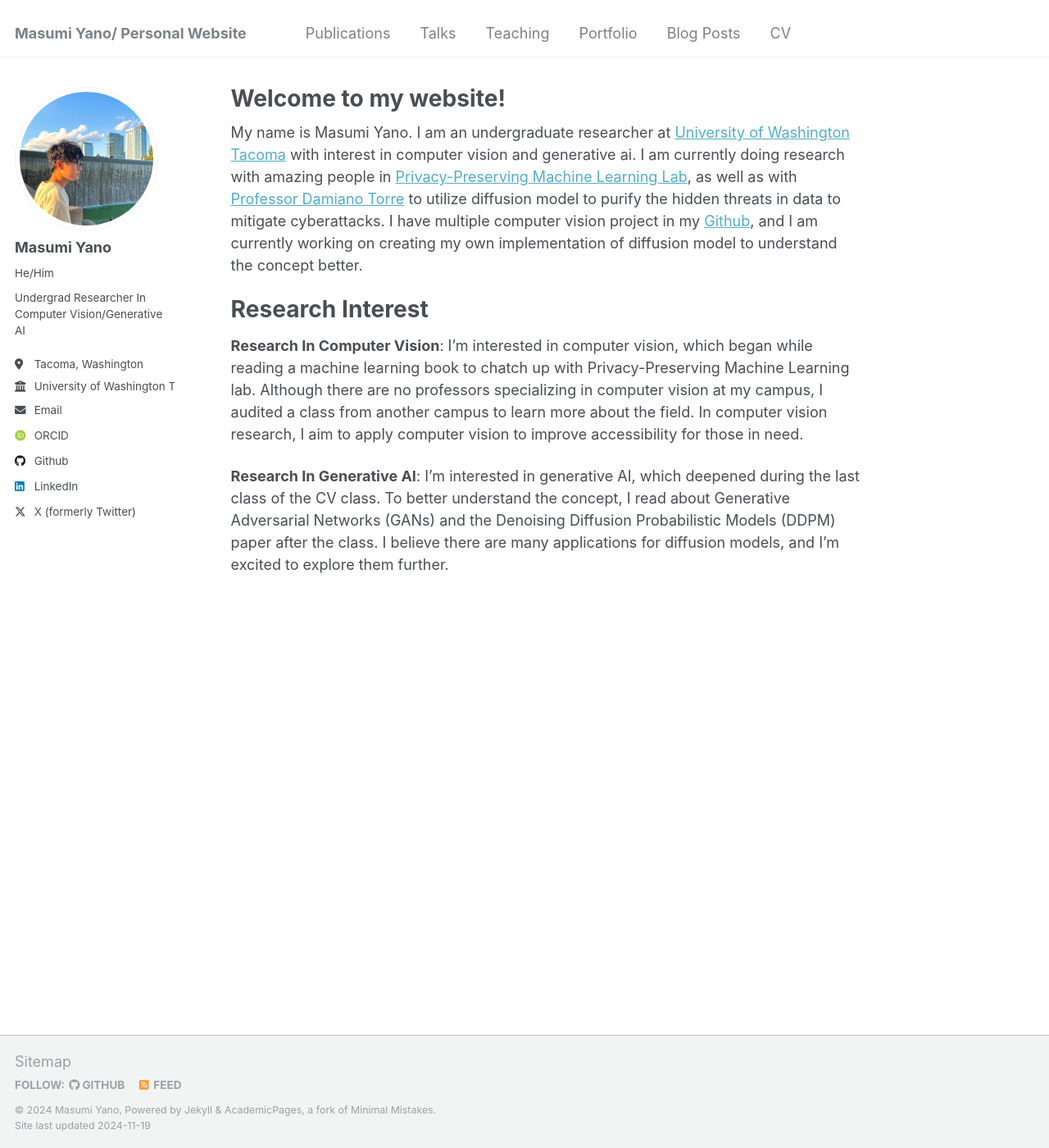
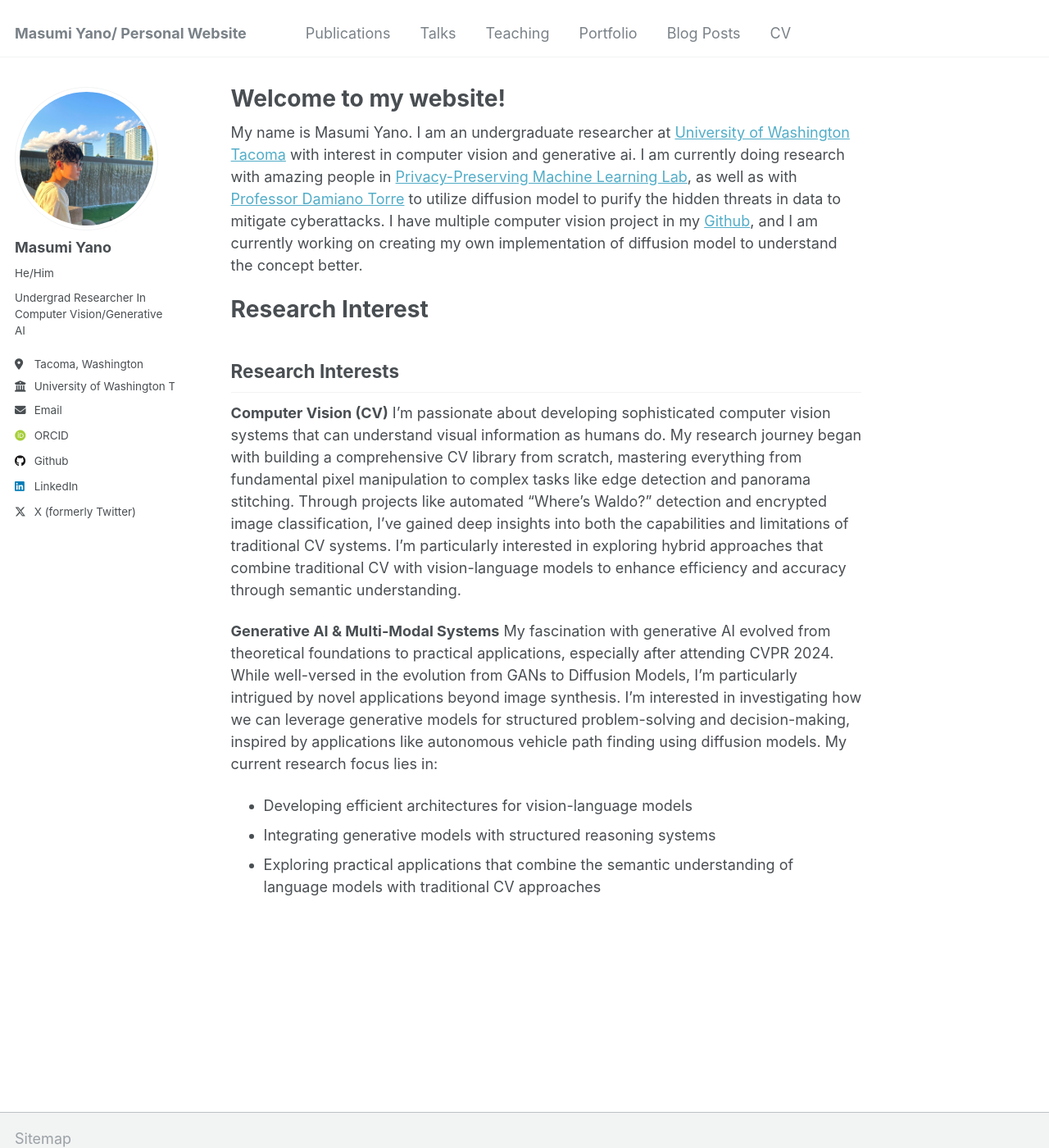
Before and after one commit to MasumiYano/masumiyano.github.io, a Jekyll site: the page built from _pages/about.md, in a window 1280 px wide and 1400 px high. Shown: the whole window at 82% size. Built offline with Jekyll 4.4.1, drawn with Linux system fonts in a browser that asks for light colours; some web fonts are replaced.

Commit message:
research interest updated

```diff
--- a/_pages/about.md
+++ b/_pages/about.md
@@ -12,6 +12,13 @@ I have multiple computer vision project in my [Github](https://github.com/Masumi
 
 Research Interest
 ======
-**Research In Computer Vision**: I'm interested in computer vision, which began while reading a machine learning book to chatch up with Privacy-Preserving Machine Learning lab. Although there are no professors specializing in computer vision at my campus, I audited a class from another campus to learn more about the field. In computer vision research, I aim to apply computer vision to improve accessibility for those in need.
+## Research Interests
 
-**Research In Generative AI**: I'm interested in generative AI, which deepened during the last class of the CV class. To better understand the concept, I read about Generative Adversarial Networks (GANs) and the Denoising Diffusion Probabilistic Models (DDPM) paper after the class. I believe there are many applications for diffusion models, and I'm excited to explore them further.
+**Computer Vision (CV)**
+I'm passionate about developing sophisticated computer vision systems that can understand visual information as humans do. My research journey began with building a comprehensive CV library from scratch, mastering everything from fundamental pixel manipulation to complex tasks like edge detection and panorama stitching. Through projects like automated "Where's Waldo?" detection  and encrypted image classification, I've gained deep insights into both the capabilities and limitations of traditional CV systems. I'm particularly interested in exploring hybrid approaches that combine traditional CV with vision-language models to enhance efficiency and accuracy through semantic understanding.
+
+**Generative AI & Multi-Modal Systems**
+My fascination with generative AI evolved from theoretical foundations to practical applications, especially after attending CVPR 2024. While well-versed in the evolution from GANs to Diffusion Models, I'm particularly intrigued by novel applications beyond image synthesis. I'm interested in investigating how we can leverage generative models for structured problem-solving and decision-making, inspired by applications like autonomous vehicle path finding using diffusion models. My current research focus lies in:
+- Developing efficient architectures for vision-language models
+- Integrating generative models with structured reasoning systems
+- Exploring practical applications that combine the semantic understanding of language models with traditional CV approaches
```
